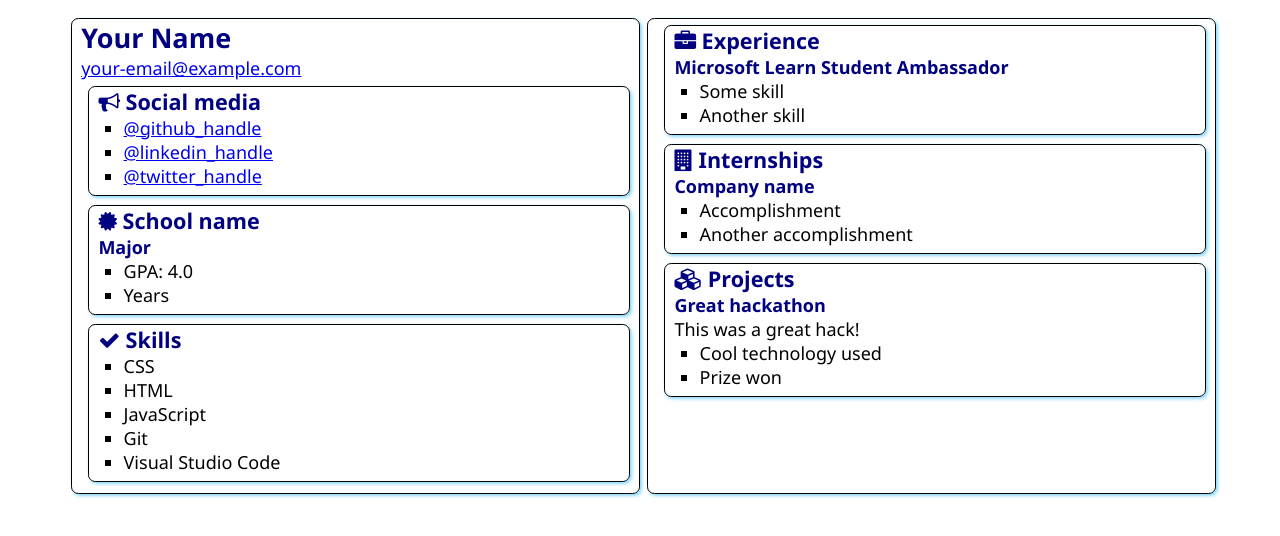
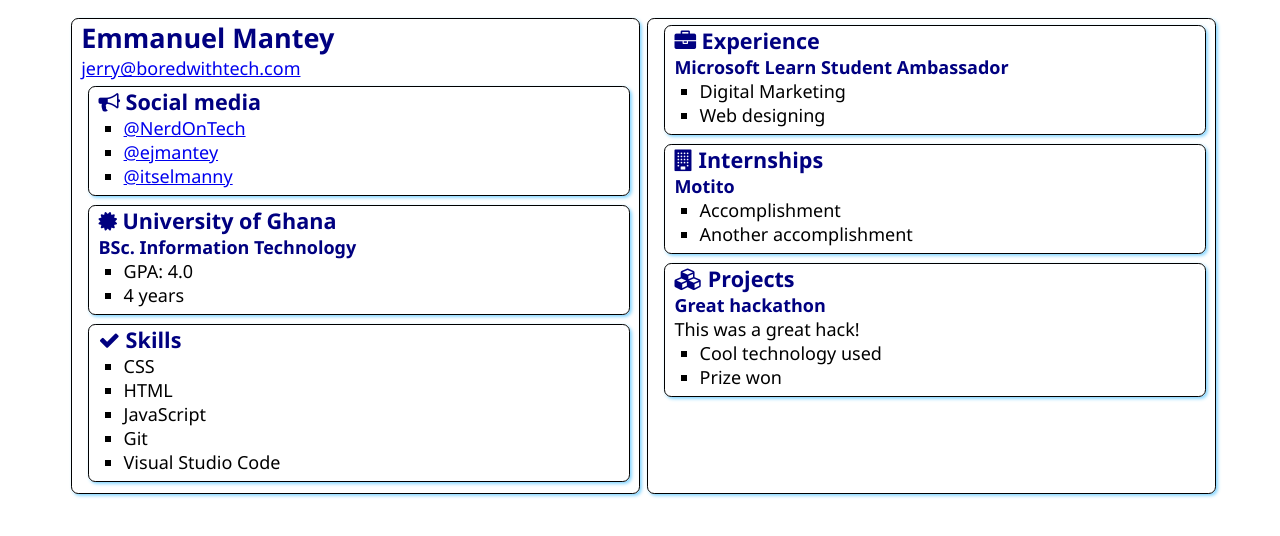
Before and after one commit to 1RealNerd/Ambassador-SWA-Pilot, a plain HTML site: page src/index.html in a window 1280 px wide. Drawn offline with Linux system fonts and the light colour scheme.

Commit message:
Update index.html

```diff
--- a/src/index.html
+++ b/src/index.html
@@ -4,7 +4,7 @@
     <meta charset="UTF-8">
     <meta http-equiv="X-UA-Compatible" content="IE=edge">
     <meta name="viewport" content="width=device-width, initial-scale=1.0">
-    <title>Resume</title>
+    <title>Emmanuel Resume</title>
 
     <link rel="stylesheet" href="style.css">
     <link rel="stylesheet" href="https://cdnjs.cloudflare.com/ajax/libs/font-awesome/4.7.0/css/font-awesome.min.css">
@@ -12,8 +12,8 @@
 <body>
     <main>
         <article class="box">
-            <h1>Your Name</h1>
-            <div><a href="mailto:your.email@example.com">your-email@example.com</a></div>
+            <h1>Emmanuel Mantey</h1>
+            <div><a href="mailto:your.email@example.com">jerry@boredwithtech.com</a></div>
 
             <section class="box">
                 <h2>
@@ -21,9 +21,9 @@
                     Social media
                 </h2>
                 <ul>
-                    <li><a href="https://github.com/<handle>">@github_handle</a></li>
-                    <li><a href="https://linkedin.com/in/<handle>">@linkedin_handle</a></li>
-                    <li><a href="https://twitter.com/<handle>">@twitter_handle</a></li>
+                    <li><a href="https://github.com/1realnerd">@NerdOnTech</a></li>
+                    <li><a href="https://linkedin.com/in/ejmantey">@ejmantey</a></li>
+                    <li><a href="https://twitter.com/itselmanny">@itselmanny</a></li>
                 </ul>
             </section>
 
@@ -31,12 +31,12 @@
                 <div class="education">
                     <h2>
                         <i class="fa fa-certificate" aria-hidden="true"></i>
-                        School name
+                        University of Ghana
                     </h2>
-                    <h3>Major</h3>
+                    <h3>BSc. Information Technology</h3>
                     <ul>
                         <li>GPA: 4.0</li>
-                        <li>Years</li>
+                        <li>4 years</li>
                     </ul>
                 </div>
             </section>
@@ -63,8 +63,8 @@
                 </h2>
                 <h3>Microsoft Learn Student Ambassador</h3>
                 <ul>
-                    <li>Some skill</li>
-                    <li>Another skill</li>
+                    <li>Digital Marketing</li>
+                    <li>Web designing</li>
                 </ul>
             </section>
             <section class="box">
@@ -73,7 +73,7 @@
                     Internships
                 </h2>
 
-                <h3>Company name</h3>
+                <h3>Motito</h3>
                 <ul>
                     <li>Accomplishment</li>
                     <li>Another accomplishment</li>
```
